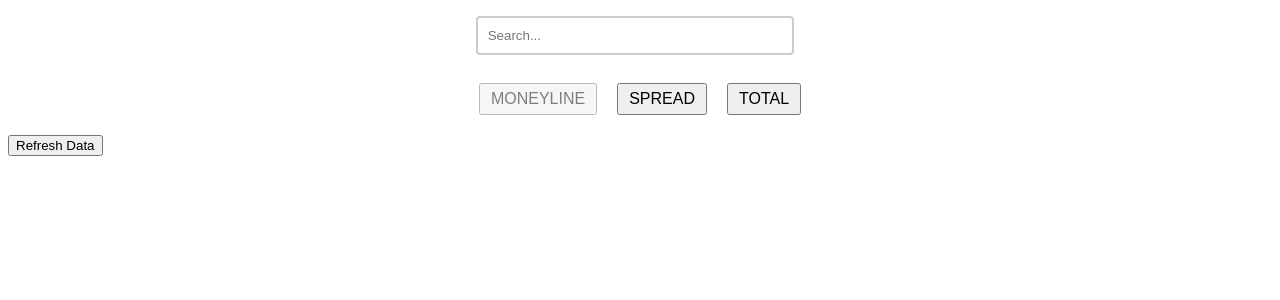
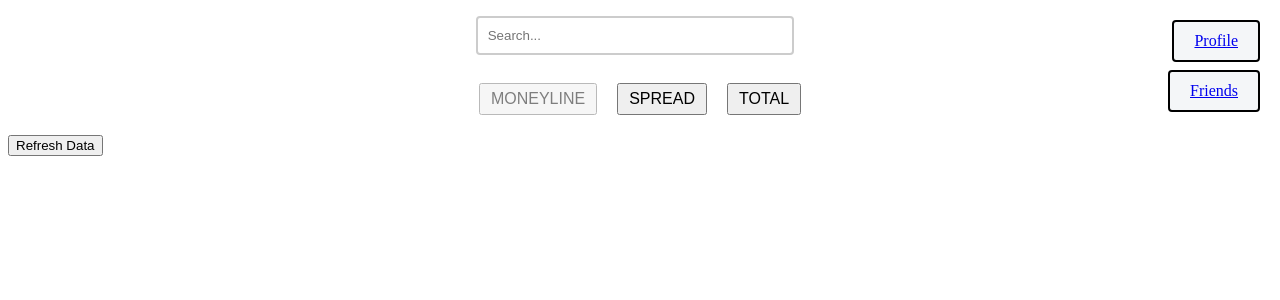
Before and after one commit to conwayn816/Better-Picks, a Flask app: page /moneyline in a window 1280 px wide. Shown: the top 300 px of the page. Run offline with Flask 3, Linux system fonts and the light colour scheme; data that the repository does not hold is empty; parts of the project's set-up code (start-up, migrations or seed data) failed here and were passed over.

Commit message:
added profile and friends button

```diff
--- a/templates/moneyline.html
+++ b/templates/moneyline.html
@@ -26,6 +26,34 @@
             border: 2px solid #ccc;
             border-radius: 4px;
             outline: none;
+        }
+        .profile-button {
+            display: inline-block;
+            padding: 10px 20px;
+            color: #fff;
+            text-decoration: none;
+            border-radius: 4px;
+            border: 2px solid #000; /* Black border */
+            cursor: pointer;
+            position: fixed; /* Fixed position */
+            top: 20px;
+            right: 20px;
+            margin-bottom: 20px;
+            background-color: #f4f6f8;
+        }
+        .friends-button {
+            display: inline-block;
+            padding: 10px 20px;
+            color: #fff;
+            text-decoration: none;
+            border-radius: 4px;
+            border: 2px solid #000; /* Black border */
+            cursor: pointer;
+            position: fixed; /* Fixed position */
+            top: 70px;
+            right: 20px;
+            margin-bottom: 20px;
+            background-color: #f4f6f8;
         }
         .button-container {
             text-align: center;
@@ -74,6 +102,16 @@
     </style>
 </head>
 <body>
+
+<!-- Profile button -->
+<div class="profile-button">
+    <a href = "/profile.html">Profile</a>
+</div>
+
+<!-- Friends button -->
+<div class="friends-button">
+    <a href = "/friendslist.html">Friends</a>
+</div>
 
 <!-- Search bar -->
 <div class="search-container">
```
